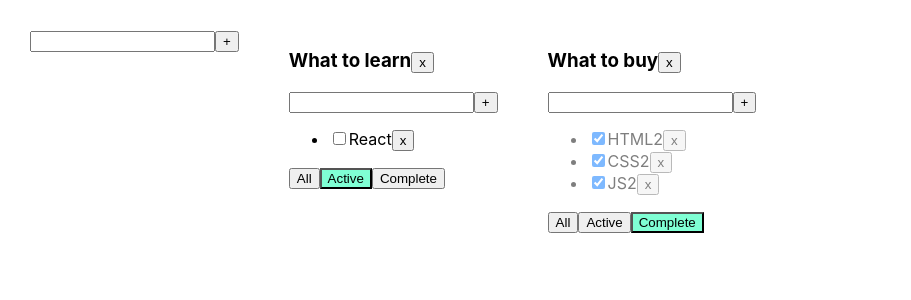
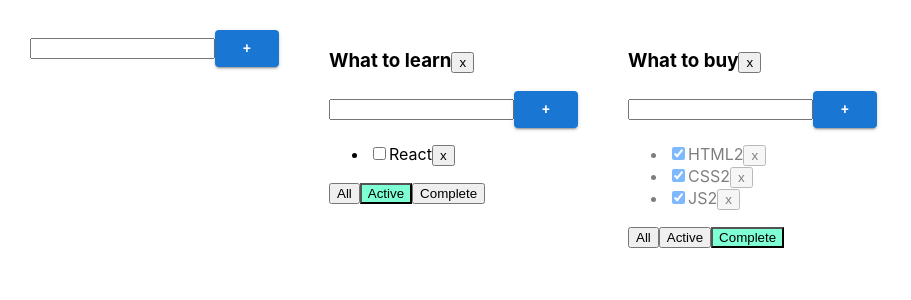
Before and after one commit to IJTINK7/Week, a React (Create React App) app in the folder Monday/todolist-ts/: page / in a window 1280 px wide. Shown: the top 300 px of the page, without its empty margins (0-911 px from the left). Built offline with nearby package versions, Linux system fonts and the light colour scheme.

Commit message:
Changing "addTitle" button via Material UI

```diff
--- a/Monday/todolist-ts/src/components/SuperInput.tsx
+++ b/Monday/todolist-ts/src/components/SuperInput.tsx
@@ -1,4 +1,5 @@
 import React, {ChangeEvent, KeyboardEvent, useState} from 'react';
+import {Button} from "@mui/material";
 
 type PropsType = {
 	callBack: (title: string) => void
@@ -33,7 +34,7 @@ export const SuperInput = (props: PropsType) => {
 				onKeyPress={onKeyPressHandler}
 				className={error ? "error" : ""}
 			/>
-			<button onClick={addTaskHandler}>+</button>
+			<Button variant="contained" onClick={addTaskHandler}>+</Button>
 			{error && <div className={"error-message"}>{error}</div>}
 		</div>
 	);
```
